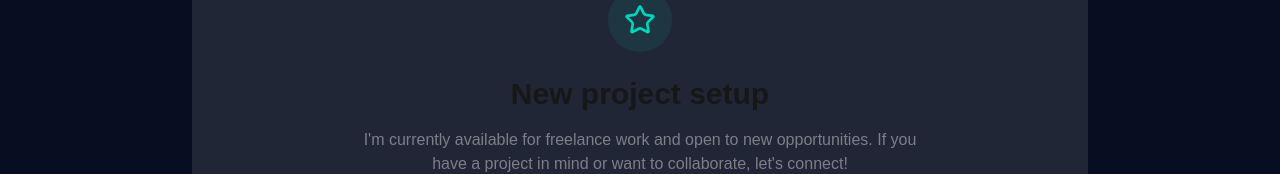
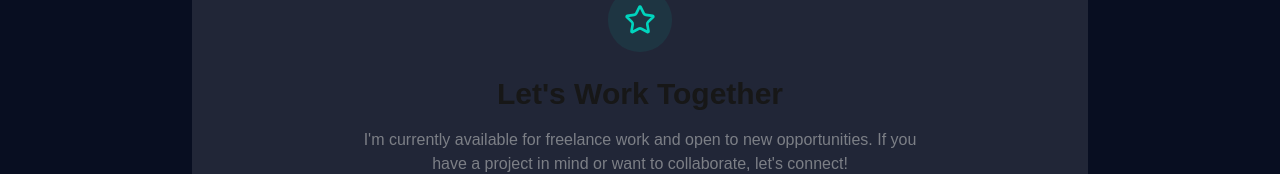
Before and after one commit to ARYAN-01-GARG/Portfolio_v2, a Next.js app: page / in a window 1280 px wide. Shown: the part 1809-1983 px from the top of the page. Built offline with nearby package versions, Linux system fonts and the light colour scheme.

Commit message:
Fix: Reversed the last change

```diff
--- a/src/Components/home/ContactSection.tsx
+++ b/src/Components/home/ContactSection.tsx
@@ -10,7 +10,7 @@ export default function ContactSection() {
               <path d="M11.525 2.295a.53.53 0 0 1 .95 0l2.31 4.679a2.123 2.123 0 0 0 1.595 1.16l5.166.756a.53.53 0 0 1 .294.904l-3.736 3.638a2.123 2.123 0 0 0-.611 1.878l.882 5.14a.53.53 0 0 1-.771.56l-4.618-2.428a2.122 2.122 0 0 0-1.973 0L6.396 21.01a.53.53 0 0 1-.77-.56l.881-5.139a2.122 2.122 0 0 0-.611-1.879L2.16 9.795a.53.53 0 0 1 .294-.906l5.165-.755a2.122 2.122 0 0 0 1.597-1.16z"></path>
             </svg>
           </div>
-          <h2 className="text-3xl font-bold mb-4">New project setup</h2>
+          <h2 className="text-3xl font-bold mb-4">Let's Work Together</h2>
           <p className="text-muted-foreground mb-8 max-w-xl mx-auto">I'm currently available for freelance work and open to new opportunities. If you have a project in mind or want to collaborate, let's connect!</p>
           <Link className="inline-flex items-center px-8 py-3 bg-teal-500 text-white rounded-lg font-medium hover:bg-opacity-90 transition-all" href="/contact">Get in Touch
             <svg xmlns="http://www.w3.org/2000/svg" width="24" height="24" viewBox="0 0 24 24" fill="none" stroke="currentColor" strokeWidth="2" strokeLinecap="round" strokeLinejoin="round" className="lucide lucide-arrow-right ml-2 h-4 w-4">
```
